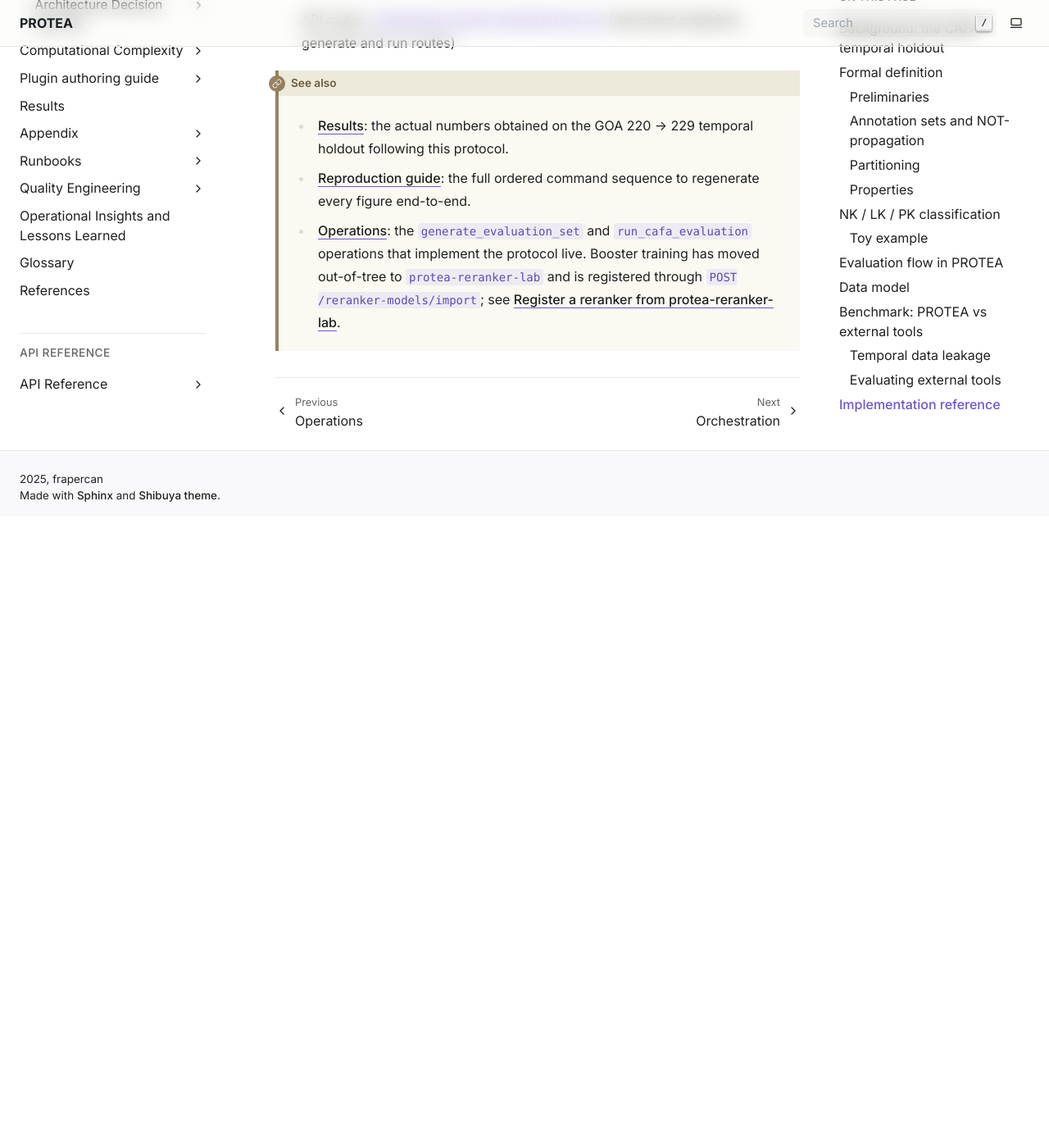
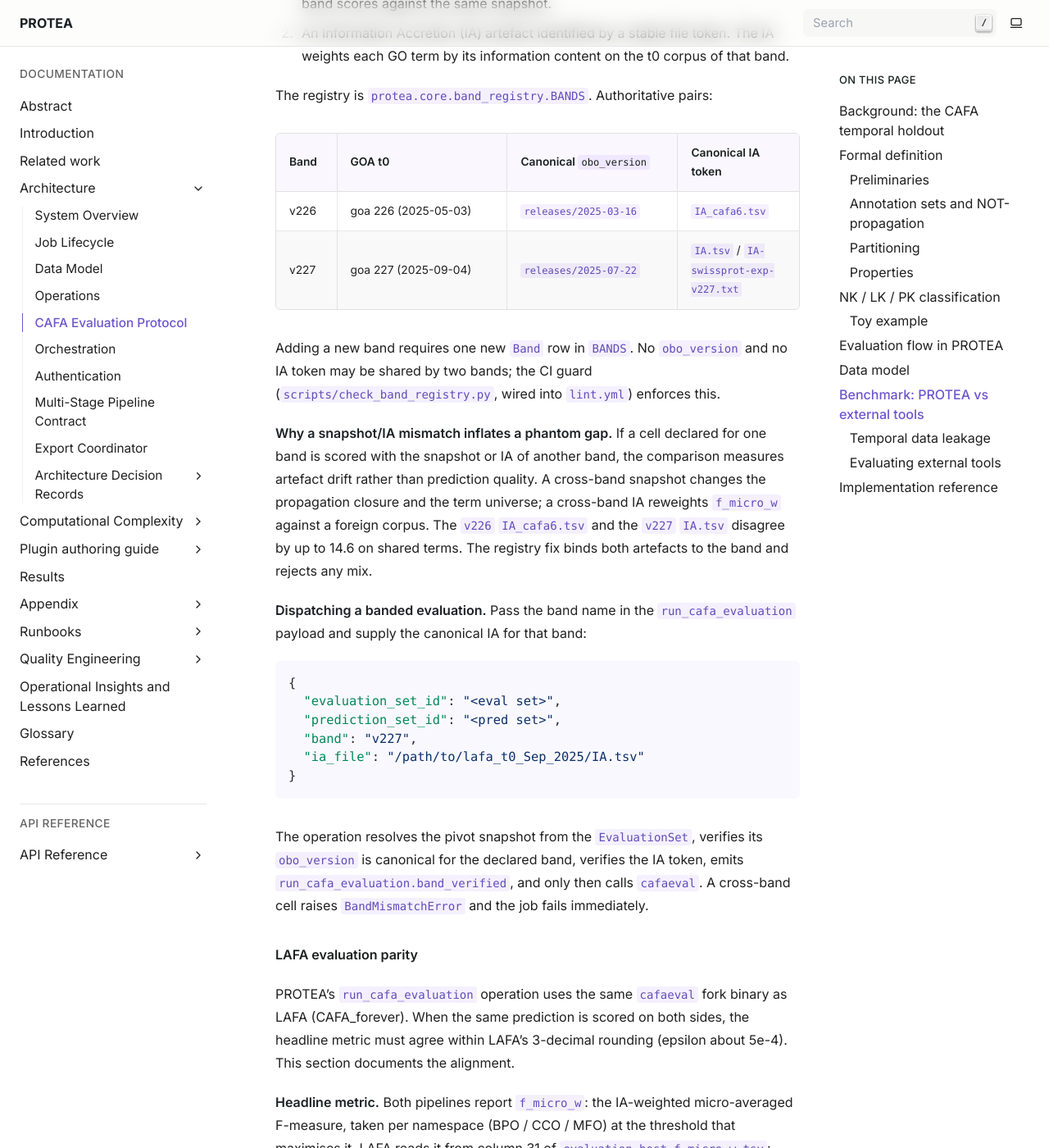
Before and after one commit to frapercan/PROTEA, a Sphinx documentation site: the page built from docs/source/architecture/evaluation.rst, in a window 1280 px wide and 1400 px high, scrolled down 9707 px. Shown: the whole window at 82% size. Built offline with Sphinx 7.4.7, drawn with Linux system fonts in a browser that asks for light colours; cross-references to code outside the pages are shown as plain code; before the commit the page ends 10337 px from its top, so only the background shows below that; some of the changed text lies outside the part shown.

Commit message:
docs(eval): band registry + LAFA parity sections in evaluation.rst (DS drift)
Adds two new subsections to docs/source/architecture/evaluation.rst:

Band registry: documents BANDS, the per-band canonical (ontology snapshot,
IA) pair, the congruence rule, the phantom-gap mechanism (snapshot/IA
mismatch measures artefact drift), the banded dispatch payload, and the
BandMismatchError guard. Surfaces band_registry.py + check_band_registry.py.

LAFA parity: documents f_micro_w as the headline metric, the full
cafaeval flag alignment table (th_step=0.01 was the dominant gap at
+0.0144), toi, max_terms, ia, the persisted _w metrics, and the
obsolete unweighted fmax guidance.

Drift coverage for PRs 599, 601, 603 (F-BAND-REGISTRY + FIX-METRIC-IA).
Build: make html OK.

```diff
--- a/docs/source/architecture/evaluation.rst
+++ b/docs/source/architecture/evaluation.rst
@@ -466,11 +466,151 @@ External tools can be evaluated against the same ground truth using
 
 Supported formats: ``emapper``, ``pannzer2``, ``interproscan``, ``blast``.
 
+.. _eval-band-registry:
+
+.. rubric:: Per-band canonical (ontology snapshot, IA) registry
+
+A *band* is a GOA evaluation window (for example ``v226`` or ``v227``). Each
+band binds two derived artefacts that are pinned rather than free-floated:
+
+1. An ``OntologySnapshot`` identified by its ``obo_version``. The snapshot
+   governs True-Path propagation, the term universe, and orphan handling.
+   Every cell in the band scores against the same snapshot.
+2. An Information Accretion (IA) artefact identified by a stable file token.
+   The IA weights each GO term by its information content on the t0 corpus of
+   that band.
+
+The registry is ``protea.core.band_registry.BANDS``. Authoritative pairs:
+
+.. list-table::
+   :header-rows: 1
+   :widths: 10 28 28 20
+
+   * - Band
+     - GOA t0
+     - Canonical ``obo_version``
+     - Canonical IA token
+   * - v226
+     - goa 226 (2025-05-03)
+     - ``releases/2025-03-16``
+     - ``IA_cafa6.tsv``
+   * - v227
+     - goa 227 (2025-09-04)
+     - ``releases/2025-07-22``
+     - ``IA.tsv`` / ``IA-swissprot-exp-v227.txt``
+
+Adding a new band requires one new ``Band`` row in ``BANDS``. No
+``obo_version`` and no IA token may be shared by two bands; the CI guard
+(``scripts/check_band_registry.py``, wired into ``lint.yml``) enforces this.
+
+**Why a snapshot/IA mismatch inflates a phantom gap.** If a cell declared for
+one band is scored with the snapshot or IA of another band, the comparison
+measures artefact drift rather than prediction quality. A cross-band snapshot
+changes the propagation closure and the term universe; a cross-band IA
+reweights ``f_micro_w`` against a foreign corpus. The ``v226`` ``IA_cafa6.tsv``
+and the ``v227`` ``IA.tsv`` disagree by up to 14.6 on shared terms. The
+registry fix binds both artefacts to the band and rejects any mix.
+
+**Dispatching a banded evaluation.** Pass the band name in the
+``run_cafa_evaluation`` payload and supply the canonical IA for that band:
+
+.. code-block:: json
+
+   {
+     "evaluation_set_id": "<eval set>",
+     "prediction_set_id": "<pred set>",
+     "band": "v227",
+     "ia_file": "/path/to/lafa_t0_Sep_2025/IA.tsv"
+   }
+
+The operation resolves the pivot snapshot from the ``EvaluationSet``, verifies
+its ``obo_version`` is canonical for the declared band, verifies the IA token,
+emits ``run_cafa_evaluation.band_verified``, and only then calls ``cafaeval``.
+A cross-band cell raises ``BandMismatchError`` and the job fails immediately.
+
+.. _eval-lafa-parity:
+
+.. rubric:: LAFA evaluation parity
+
+PROTEA's ``run_cafa_evaluation`` operation uses the same ``cafaeval`` fork
+binary as LAFA (CAFA_forever). When the same prediction is scored on both
+sides, the headline metric must agree within LAFA's 3-decimal rounding
+(epsilon about 5e-4). This section documents the alignment.
+
+**Headline metric.** Both pipelines report ``f_micro_w``: the IA-weighted
+micro-averaged F-measure, taken per namespace (BPO / CCO / MFO) at the
+threshold that maximises it. LAFA reads it from column 31 of
+``evaluation_best_f_micro_w.tsv``; PROTEA reads it from
+``dfs_best["f_micro_w"]`` in ``parse_results``.
+
+**cafaeval flag alignment.** The table below lists every flag where LAFA and
+PROTEA were previously misaligned and the current state after the fix
+(PRs #599, #601):
+
+.. list-table::
+   :header-rows: 1
+   :widths: 20 15 20 30
+
+   * - Flag
+     - LAFA
+     - PROTEA (after fix)
+     - Impact
+   * - ``th_step``
+     - ``0.01`` (default)
+     - ``0.01`` (was ``0.001``)
+     - Dominant gap: finer grid inflated ``f_micro_w`` by up to +0.0144
+   * - ``max_terms``
+     - unlimited (default)
+     - ``None`` (was ``500``)
+     - Inert for KNN-style predictions; removed for mechanical identity
+   * - ``ia``
+     - t0 ``IA.tsv``
+     - payload ``ia_file``
+     - Must point at the same IA artefact as LAFA used for the band
+   * - ``toi``
+     - ``groundtruth_terms_of_interest.txt``
+     - payload ``toi_file``, else snapshot terms
+     - Residual up to 0.004 on MFO without the exact file; pass it for strict parity
+   * - ``prop``
+     - ``fill``
+     - ``fill``
+     - Already matched
+   * - ``norm``
+     - ``cafa``
+     - ``cafa``
+     - Already matched
+   * - ``no_orphans``
+     - on
+     - on
+     - Already matched
+
+**How to run a LAFA-comparable evaluation.** In the ``run_cafa_evaluation``
+payload, leave ``th_step`` and ``max_terms`` at their defaults (``0.01`` and
+``None``), pass ``ia_file`` pointing at the same IA artefact LAFA used for
+the band, and pass ``toi_file`` pointing at LAFA's release
+``groundtruth_terms_of_interest.txt`` for strict MFO parity.
+
+**Persisted metrics.** ``run_cafa_evaluation`` persists, per aspect, the
+IA-weighted ``f_micro_w`` (headline), ``fmax_w``, ``f_micro``, and the
+weighted micro ``precision_w`` / ``recall_w`` / ``coverage_w``. The ``_w``
+keys appear only when a real IA file was supplied; under the uniform IC=1
+fallback they are omitted. The ``/v1/benchmark/matrix`` endpoint ranks every
+cell by ``f_micro_w`` (falling back to ``fmax`` for legacy IC=1 rows, flagged
+via ``primary_metric``) and exposes a ``per_task`` mean and 95% CI.
+
+**Obsolete metrics.** Unweighted ``fmax`` / ``f_micro`` (equal weight on all
+GO terms) are superseded by IA-weighted ``f_micro_w``; they are kept for
+history but are not LAFA-comparable. Numbers from the v226 evaluation window
+are also kept for history but should not be compared head-to-head with LAFA
+v227 results (different band, different ground truth shape).
+
 Implementation reference
 -------------------------
 
 - Core logic: :mod:`protea.core.evaluation` (``EvaluationData``,
   ``compute_evaluation_data``)
+- Band registry: ``protea/core/band_registry.py`` (``BANDS``,
+  ``assert_band_consistency``); CI guard ``scripts/check_band_registry.py``
 - Operations: :mod:`protea.core.operations.generate_evaluation_set`,
   :mod:`protea.core.operations.run_cafa_evaluation`
 - API router: ``protea/api/routers/annotations.py`` (download endpoints,
```
